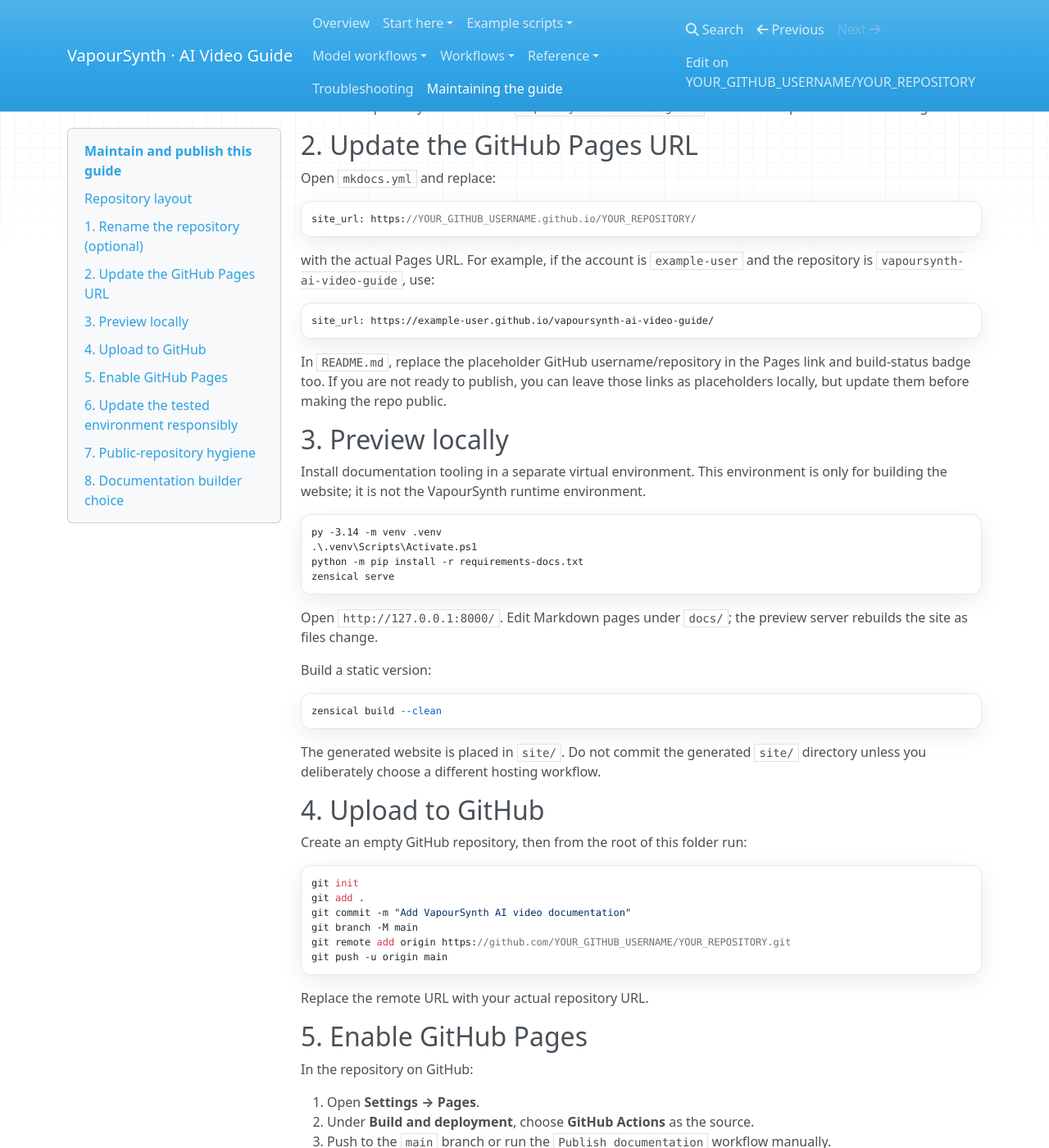
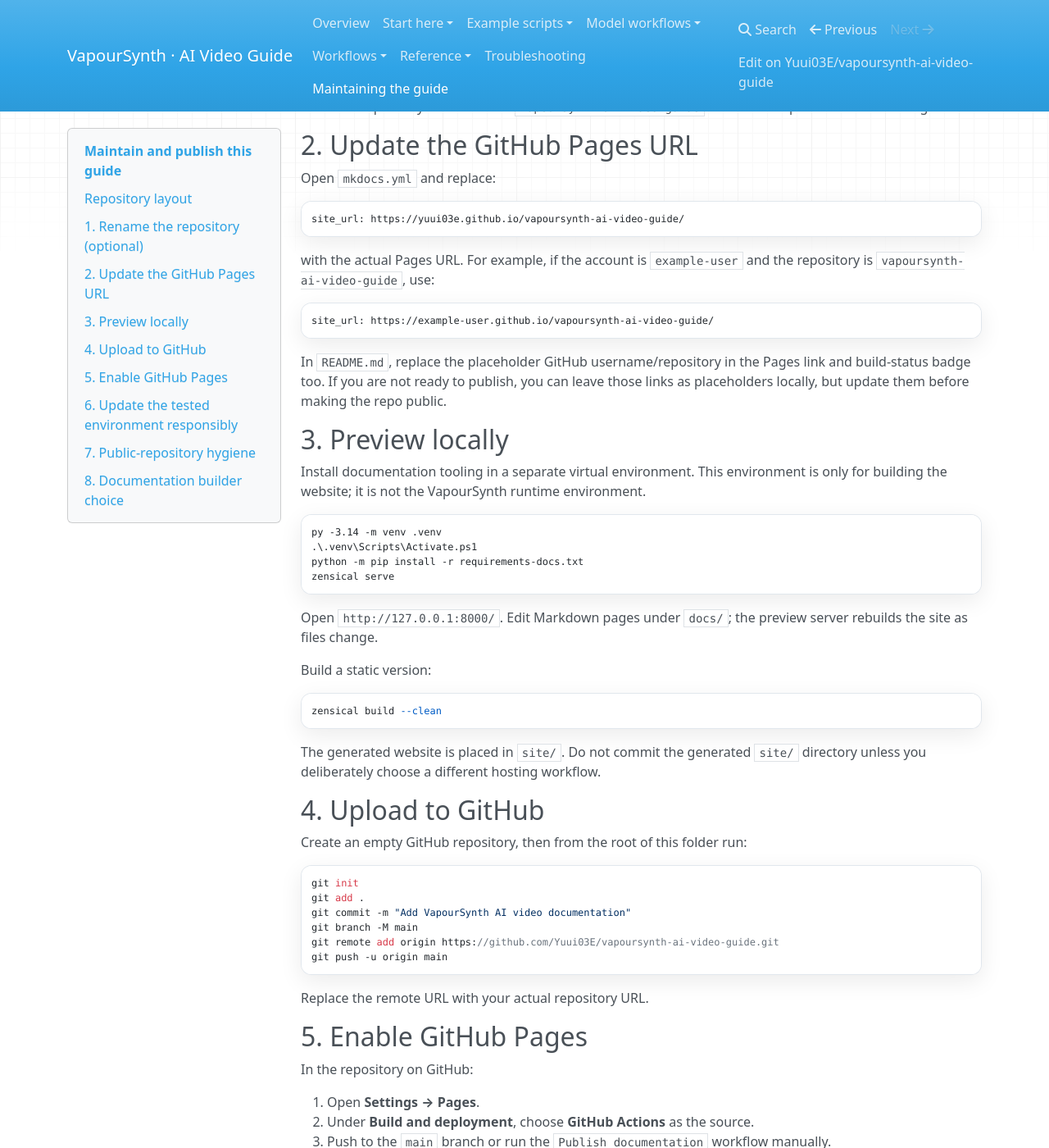
Before and after one commit to Yuui03E/vapoursynth-ai-video-installation-guide, an MkDocs documentation site: the page built from docs/maintenance.md, in a window 1280 px wide and 1400 px high, scrolled down 583 px. Shown: the whole window at 82% size. Built offline with MkDocs 1.6.1, drawn with Linux system fonts in a browser that asks for light colours; nearby versions of some CDN libraries.

````diff
--- a/docs/maintenance.md
+++ b/docs/maintenance.md
@@ -32,7 +32,7 @@ Choose a repository name such as `vapoursynth-ai-video-guide`. The name is part
 Open `mkdocs.yml` and replace:
 
 ```yaml
-site_url: https://YOUR_GITHUB_USERNAME.github.io/YOUR_REPOSITORY/
+site_url: https://yuui03e.github.io/vapoursynth-ai-video-guide/
 ```
 
 with the actual Pages URL. For example, if the account is `example-user` and the repository is `vapoursynth-ai-video-guide`, use:
@@ -73,7 +73,7 @@ git init
 git add .
 git commit -m "Add VapourSynth AI video documentation"
 git branch -M main
-git remote add origin https://github.com/YOUR_GITHUB_USERNAME/YOUR_REPOSITORY.git
+git remote add origin https://github.com/Yuui03E/vapoursynth-ai-video-guide.git
 git push -u origin main
 ```
 
--- a/mkdocs.yml
+++ b/mkdocs.yml
@@ -1,8 +1,8 @@
 site_name: VapourSynth · AI Video Guide
 site_description: A reproducible Windows guide to VapourSynth, JET, MLRT and ONNX video models.
-site_url: https://YOUR_GITHUB_USERNAME.github.io/YOUR_REPOSITORY/
-repo_url: https://github.com/YOUR_GITHUB_USERNAME/YOUR_REPOSITORY
-repo_name: YOUR_GITHUB_USERNAME/YOUR_REPOSITORY
+site_url: https://yuui03e.github.io/vapoursynth-ai-video-guide/
+repo_url: https://github.com/Yuui03E/vapoursynth-ai-video-guide
+repo_name: Yuui03E/vapoursynth-ai-video-guide
 edit_uri: edit/main/docs/
 docs_dir: docs
 site_dir: site
````
Also changed, not shown: README.md (+2 -2 lines).
